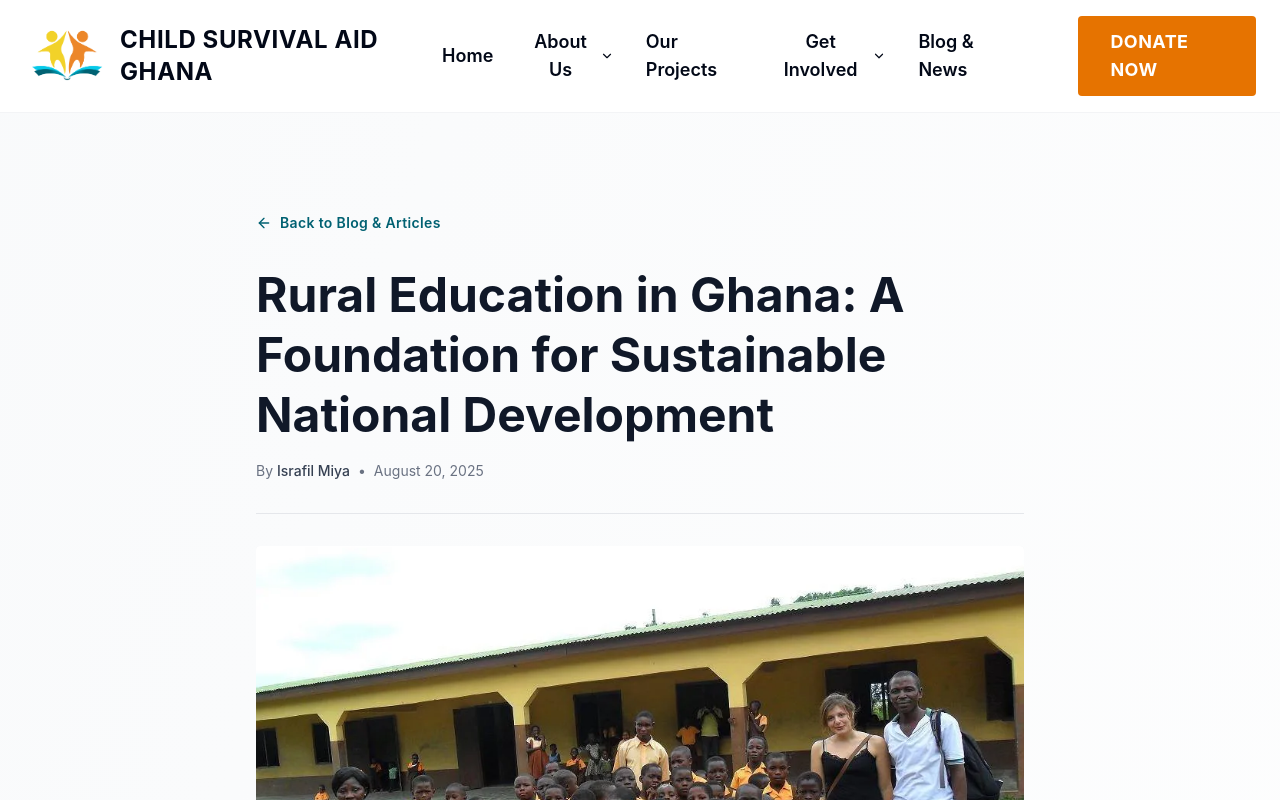
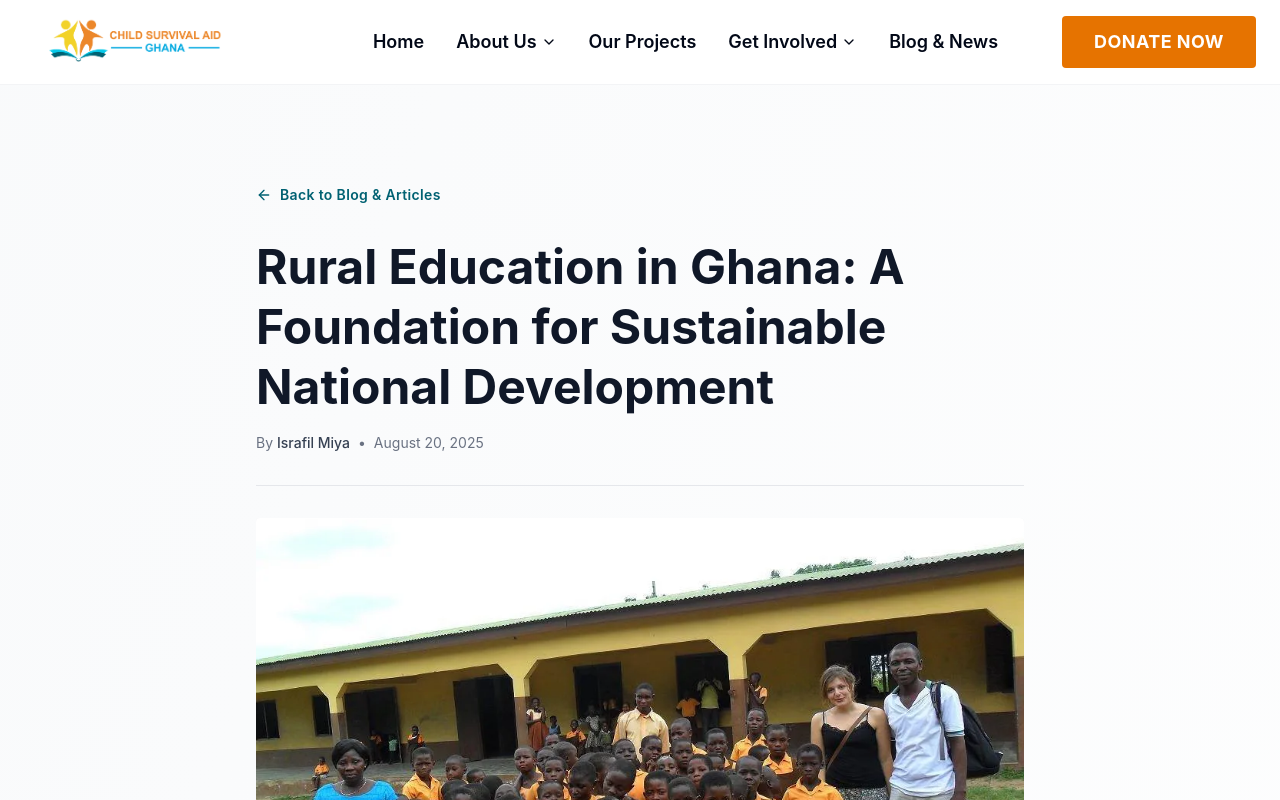
Before and after one commit to israfil-miya/csag-web, a Next.js app: page /blog/rural-education-in-ghana in a window 1280 px wide. Shown: the top 800 px of the page. Built offline with nearby package versions, Linux system fonts and the light colour scheme; no server answers.

Commit message:
chg: logo changed to a horizontal one

```diff
--- a/src/app/components/Footer.tsx
+++ b/src/app/components/Footer.tsx
@@ -47,21 +47,20 @@ export default function Footer() {
         <div className="py-16 grid grid-cols-1 md:grid-cols-4 gap-8">
           <div>
             <div className="flex items-center mb-6">
-              <Image
-                src="/images/csag-logo-no-bg.webp"
-                alt="CSAG Logo"
-                width={50}
-                height={50}
-                className="mr-3"
-                sizes="50px"
-                quality={70}
-              />
-              <p
-                className="text-xl font-bold text-csag-accent-light tracking-wide"
+              <div
+                className="relative h-8 w-[160px] sm:h-9 sm:w-[180px]"
                 aria-label="Child Survival Aid Ghana"
+                title="Child Survival Aid Ghana"
               >
-                CSAG
-              </p>
+                <Image
+                  src="/images/csag-logo-no-bg.webp"
+                  alt="Child Survival Aid Ghana logo"
+                  fill
+                  className="object-contain"
+                  sizes="(max-width: 640px) 160px, 180px"
+                  quality={80}
+                />
+              </div>
             </div>
             <p className="text-gray-300 mb-6 leading-relaxed">
               Child Survival Aid Ghana is a registered National Non-Profit
--- a/src/app/components/Nav.tsx
+++ b/src/app/components/Nav.tsx
@@ -143,23 +143,29 @@ function Nav() {
     <div className="flex items-center align-middle justify-between text-foreground p-4 px-6 bg-white/95 backdrop-blur-sm border-b border-gray-100 sticky top-0 z-50">
       <div
         onClick={() => router.push("/")}
-        className="flex cursor-pointer items-center space-x-4"
+        className="flex cursor-pointer items-center"
       >
-        <Image
-          src="/images/csag-logo-no-bg.webp"
-          alt="Logo"
-          width={80}
-          height={80}
-          className="hover:scale-105 transition-transform duration-200"
-          sizes="80px"
-          quality={70}
-        />
-        <h2 className="text-2xl font-bold tracking-wide">
+        <div
+          className="relative h-10 w-[160px] sm:h-11 sm:w-[190px] md:h-12 md:w-[220px]"
+          aria-label="Child Survival Aid Ghana"
+          title="Child Survival Aid Ghana"
+        >
+          <Image
+            src="/images/csag-logo-no-bg.webp"
+            alt="Child Survival Aid Ghana logo"
+            fill
+            priority
+            className="object-contain hover:scale-[1.02] transition-transform duration-200"
+            sizes="(max-width: 640px) 160px, (max-width: 768px) 190px, 220px"
+            quality={80}
+          />
+        </div>
+        {/* <h2 className="text-2xl font-bold tracking-wide">
           <span className="md:block hidden uppercase font-sans">
             Child Survival Aid Ghana
           </span>
           <span className="md:hidden block">CSAG</span>
-        </h2>
+        </h2> */}
       </div>
       <div className="items-center text-lg gap-x-16 font-semibold xl:flex hidden">
         <nav className="space-x-8 flex flex-row items-center">
--- a/src/lib/emailTemplates.ts
+++ b/src/lib/emailTemplates.ts
@@ -122,7 +122,7 @@ export async function buildBrandedEmail(
     .join("");
 
   const logoBlock = logo
-    ? `<img src="cid:csag-logo" width="48" height="48" alt="CSAG Logo" style="display:block;border:0;outline:none;width:48px;height:48px;" />`
+    ? `<img src="cid:csag-logo" width="140" height="40" alt="Child Survival Aid Ghana logo" style="display:block;border:0;outline:none;width:140px;height:40px;object-fit:contain;" />`
     : "";
 
   const html = `<!doctype html>
--- a/src/lib/seo.ts
+++ b/src/lib/seo.ts
@@ -27,7 +27,7 @@ export const defaultSeo = {
         url: `${siteUrl}/images/csag-logo-no-bg.webp`,
         width: 800,
         height: 800,
-        alt: "CSAG Logo",
+        alt: "Child Survival Aid Ghana logo",
       },
     ],
   },
```
Also changed, not shown: public/images/csag-logo-no-bg.webp.
